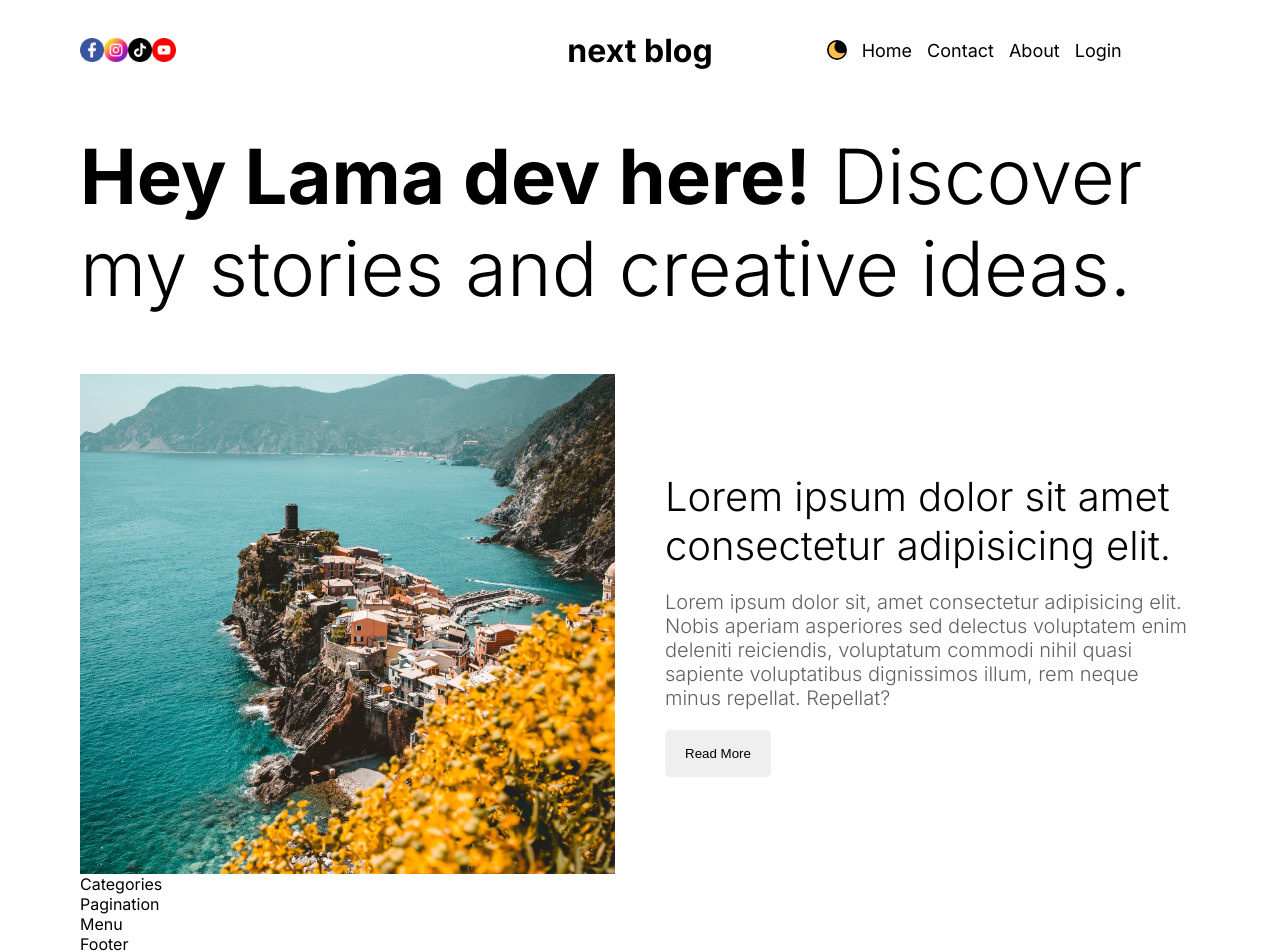
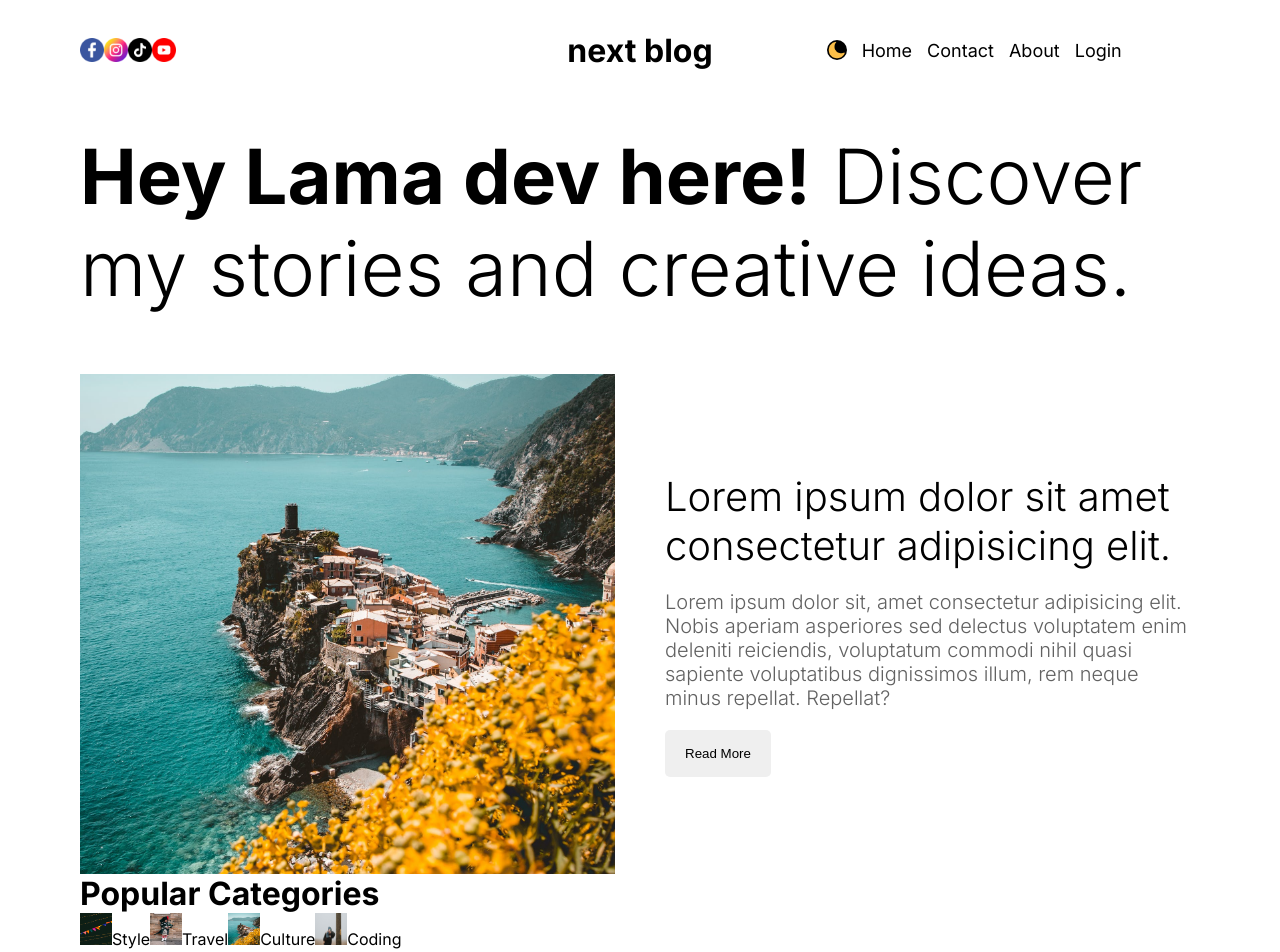
Before and after one commit to FREDVUNI/next-blog, a Next.js app: page / in a window 1280 px wide. Shown: the top 952 px of the page. Built offline with nearby package versions, Linux system fonts and the light colour scheme.

Commit message:
feat: create the popular categories section

```diff
--- a/src/components/categories/Categories.jsx
+++ b/src/components/categories/Categories.jsx
@@ -1,8 +1,37 @@
 import React from "react";
 import styles from "./categories.module.css";
+import Link from "next/link";
+import Image from "next/image";
+import { categories } from "./data";
 
 const Categories = () => {
-  return <div className={styles.container}>Categories</div>;
+  return (
+    <div className={styles.container}>
+      <h1 className={styles.title}>Popular Categories</h1>
+      <div className={styles.categories}>
+        <div className={styles.category}>
+          {categories &&
+            categories.map((category) => (
+              <Link
+                href={`/blog?category=${category.category}`}
+                className={`${styles.category} ${styles.style}`}
+                key={category.category}
+              >
+                <Image
+                  src={category.image}
+                  alt=""
+                  width={32}
+                  height={32}
+                  className={styles[category.category]}
+                />
+                {category.category.charAt(0).toUpperCase() +
+                  category.category.slice(1)}
+              </Link>
+            ))}
+        </div>
+      </div>
+    </div>
+  );
 };
 
 export default Categories;
--- /dev/null
+++ b/src/components/categories/data.js
@@ -0,0 +1,22 @@
+export const categories = [
+  {
+    id: 1,
+    category: "style",
+    image: "/style.png",
+  },
+  {
+    id: 2,
+    category: "travel",
+    image: "/travel.png",
+  },
+  {
+    id: 3,
+    category: "culture",
+    image: "/culture.png",
+  },
+  {
+    id: 4,
+    category: "coding",
+    image: "/coding.png",
+  },
+];
```
